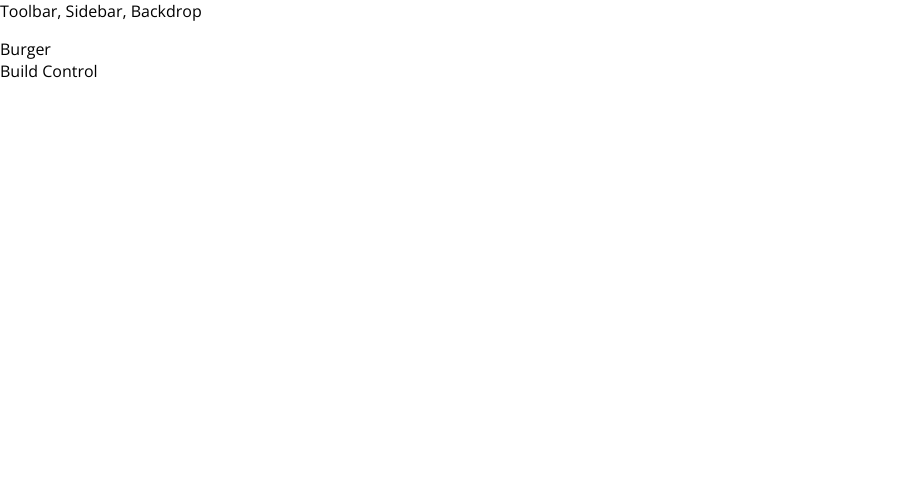
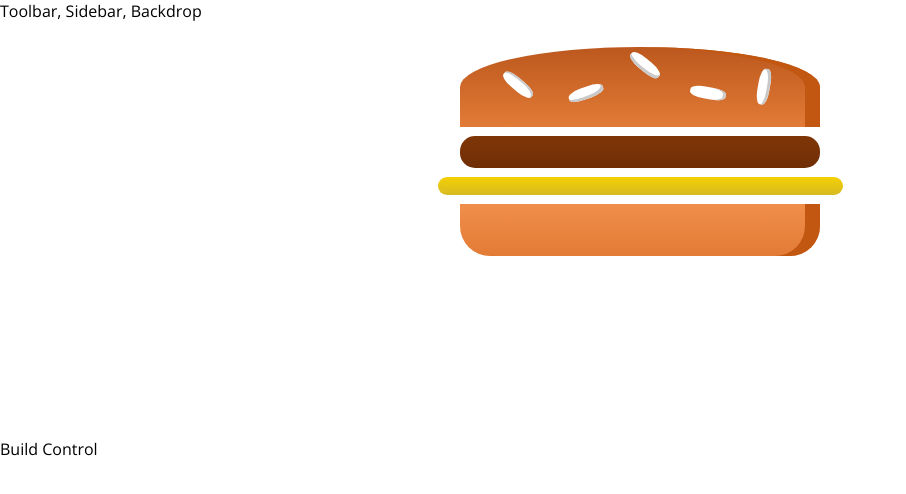
Before and after one commit to ks-mani/Burger-Builder, a React (Create React App) app: page / in a window 1280 px wide. Shown: the top 494 px of the page, without its empty margins (0-906 px from the left). Built offline with nearby package versions, Linux system fonts and the light colour scheme.

Commit message:
08-129 => Starting the Burger Component

```diff
--- a/src/components/Burger/Burger.js
+++ b/src/components/Burger/Burger.js
@@ -0,0 +1,16 @@
+import React from 'react';
+import classes from './Burger.module.css';
+import BurgerIngredient from './BurgerIngredient/BurgerIngredient';
+
+const burger = (props)=>{
+  return (
+    <div className={classes.Burger}>
+      <BurgerIngredient type="bread-top"/>
+      <BurgerIngredient type="meat"/>
+      <BurgerIngredient type="cheese"/>
+      <BurgerIngredient type="bread-bottom"/>
+    </div>
+  );
+};
+
+export default burger;
--- /dev/null
+++ b/src/components/Burger/Burger.module.css
@@ -0,0 +1,29 @@
+.Burger {
+  width: 100%;
+  margin: auto;
+  height: 250px;
+  overflow: scroll;
+  text-align: center;
+  font-weight: bold;
+  font-size: 1.2rem;
+}
+
+
+@media (min-width: 1000px) and (min-height: 700px) {
+  .Burger {
+    width: 700px;
+    height: 600px;
+  }
+}
+@media (min-width: 500px) and (min-height: 401px) {
+  .Burger {
+    width: 450px;
+    height: 400px;
+  }
+}
+@media (min-width: 500px) and (max-height: 400px) {
+  .Burger {
+    width: 350px;
+    height: 300px;
+  }
+}
--- a/src/components/Burger/BurgerIngredient/BurgerIngredient.js
+++ b/src/components/Burger/BurgerIngredient/BurgerIngredient.js
@@ -2,7 +2,7 @@ import React from 'react';
 import classes from './BurgerIngredient.module.css';
 import PropTypes from 'prop-types';
 
-class burgerIngredient extends React.Component{
+class BurgerIngredient extends React.Component{
 
   render(){
     let ingredient = null;
@@ -14,22 +14,22 @@ class burgerIngredient extends React.Component{
       case ('bread-top') :
         ingredient = (
           <div className={classes.BreadTop}>
-            <div className={classes.Seed1}></div>
-            <div className={classes.Seed2}></div>
+            <div className={classes.Seeds1}></div>
+            <div className={classes.Seeds2}></div>
           </div>
         );
         break;
       case ('meat') :
-        ingredient = <div className="classes.Meat"></div>;
+        ingredient = <div className={classes.Meat}></div>;
         break;
       case ('cheese') :
-        ingredient = <div className="classes.Cheese"></div>;
+        ingredient = <div className={classes.Cheese}></div>;
         break;
       case ('salad') :
-        ingredient = <div className="classes.Salad"></div>;
+        ingredient = <div className={classes.Salad}></div>;
         break;
       case ('bacon') :
-        ingredient = <div className="classes.Bacon"></div>;
+        ingredient = <div className={classes.Bacon}></div>;
         break;
       default:
         ingredient=null;
@@ -42,7 +42,7 @@ class burgerIngredient extends React.Component{
 
 
 BurgerIngredient.propTypes = {
-  type: PropTypes.string.isRequired;
+  type: PropTypes.string.isRequired
 }
 
-export default burgerIngredient;
+export default BurgerIngredient;
--- a/src/containers/BurgerBuilder/BurgerBuilder.js
+++ b/src/containers/BurgerBuilder/BurgerBuilder.js
@@ -1,11 +1,13 @@
 import React, {Component} from 'react';
 import Aux from '../../hoc/Aux';
+import Burger from '../../components/Burger/Burger';
+
 
 class BurgerBuilder extends Component{
   render(){
     return (
       <Aux>
-        <div>Burger</div>
+        <Burger />
         <div>Build Control</div>
       </Aux>
     );
```
